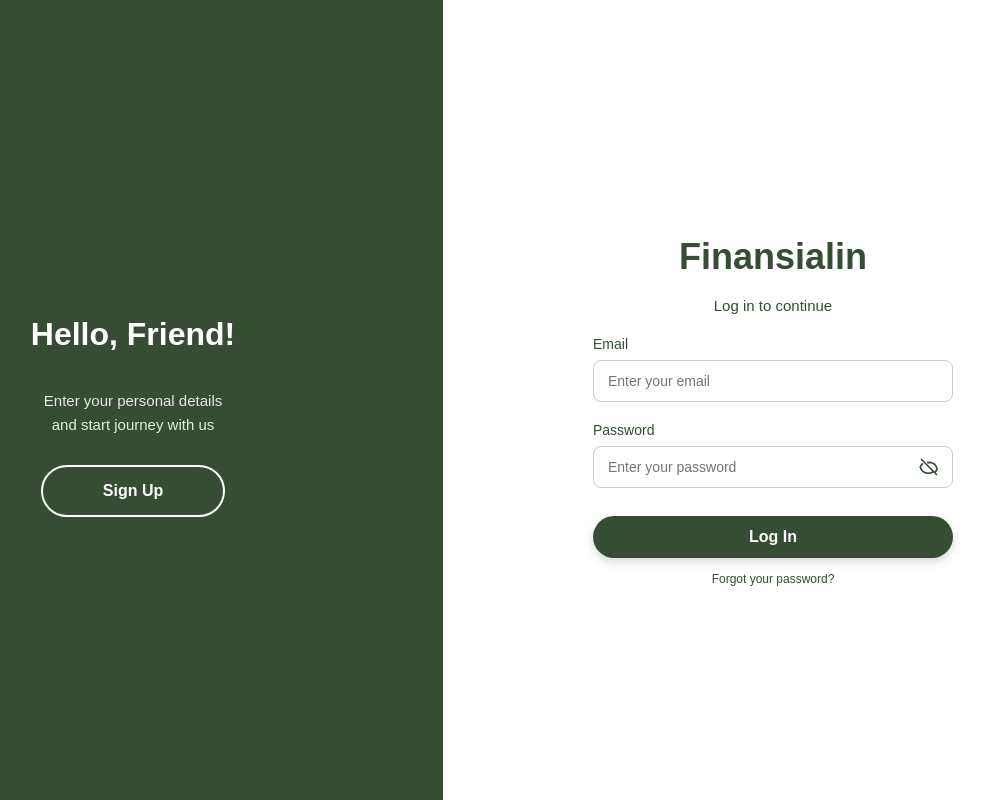
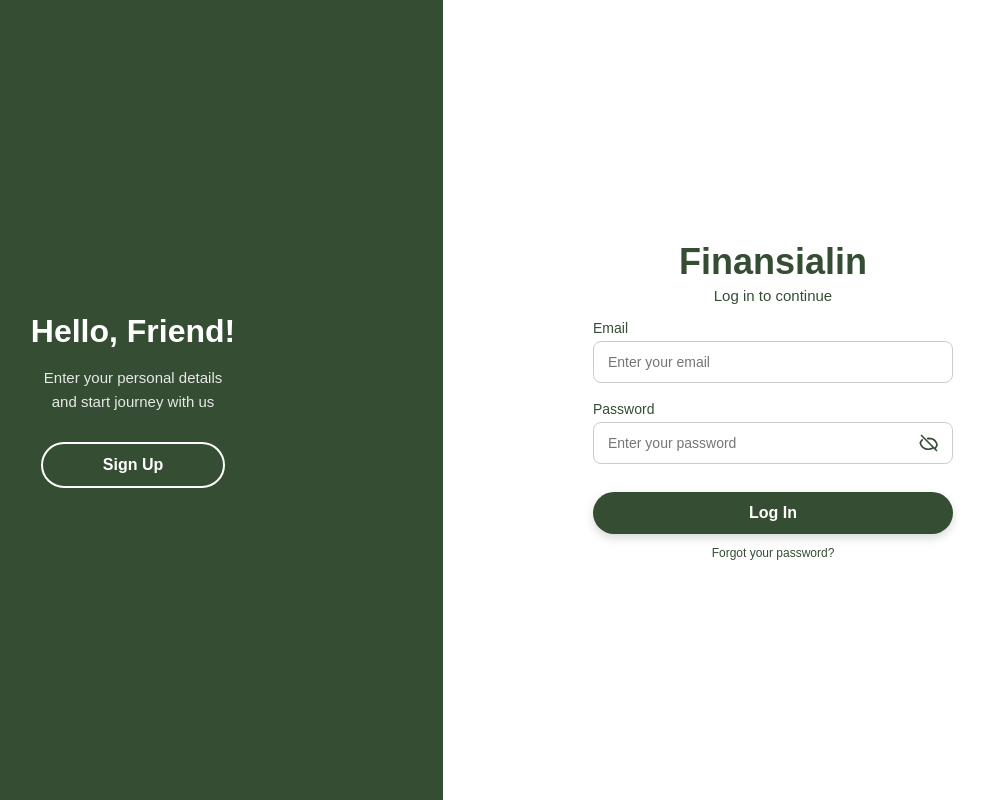
Before and after one commit to zafiranurkamila/frontend-finansialin, a Next.js app: page /login in a window 1280 px wide. Shown: the whole page, without its empty margins (177-1163 px from the left). Built offline with nearby package versions, Linux system fonts and the light colour scheme.

Commit message:
beranda full revisi tampilan awal

```diff
--- a/app/globals.css
+++ b/app/globals.css
@@ -1,114 +1,115 @@
-/* ---- from src/index.css ---- */
-:root {
-  font-family: system-ui, Avenir, Helvetica, Arial, sans-serif;
-  line-height: 1.5;
-  font-weight: 400;
+/* ===== Reset & Base Styles ===== */
+* {
+  margin: 0;
+  padding: 0;
+  box-sizing: border-box;
+}
 
-  color-scheme: light dark;
-  color: rgba(255, 255, 255, 0.87);
-  background-color: #242424;
+html {
+  height: 100%;
+  width: 100%;
+  margin: 0;
+  padding: 0;
+}
 
-  font-synthesis: none;
-  text-rendering: optimizeLegibility;
+body {
+  margin: 0;
+  padding: 0;
+  height: 100%;
+  width: 100%;
+  font-family: 'Poppins', -apple-system, BlinkMacSystemFont, 'Segoe UI', 'Roboto', 'Oxygen',
+    'Ubuntu', 'Cantarell', 'Fira Sans', 'Droid Sans', 'Helvetica Neue',
+    sans-serif;
   -webkit-font-smoothing: antialiased;
   -moz-osx-font-smoothing: grayscale;
+  background-color: #F5F7FA;
+  color: #111827;
+  overflow-x: hidden;
 }
 
-/* ===== Hapus underline bawaan semua link ===== */
+/* ===== Next.js Root ===== */
+#__next {
+  height: 100%;
+  width: 100%;
+}
+
+/* ===== Links ===== */
 a {
+  color: inherit;
   text-decoration: none;
-  color: inherit;
 }
 
 a:hover {
   text-decoration: none;
 }
 
-body {
-  margin: 0;
-  display: flex;
-  place-items: center;
-  min-width: 320px;
-  min-height: 100vh;
+/* ===== Buttons Reset ===== */
+button {
+  font-family: inherit;
+  cursor: pointer;
 }
 
-h1 {
-  font-size: 3.2em;
-  line-height: 1.1;
+/* ===== Headings ===== */
+h1, h2, h3, h4, h5, h6 {
+  font-weight: 600;
+  line-height: 1.2;
 }
 
-button {
-  border-radius: 8px;
-  border: 1px solid transparent;
-  padding: 0.6em 1.2em;
-  font-size: 1em;
-  font-weight: 500;
-  font-family: inherit;
-  background-color: #1a1a1a;
-  cursor: pointer;
-  transition: border-color 0.25s;
-}
-button:hover {
-  border-color: #646cff;
-}
-button:focus,
-button:focus-visible {
-  outline: 4px auto -webkit-focus-ring-color;
+/* ===== Lists ===== */
+ul, ol {
+  list-style: none;
+  padding: 0;
+  margin: 0;
 }
 
-@media (prefers-color-scheme: light) {
-  :root {
-    color: #213547;
-    background-color: #ffffff;
-  }
-  a:hover {
-    color: #747bff;
-  }
-  button {
-    background-color: #f9f9f9;
-  }
+/* ===== Inputs ===== */
+input, textarea, select {
+  font-family: inherit;
 }
 
-/* ---- from src/App.css ---- */
-#root {
-  max-width: 1280px;
-  margin: 0 auto;
-  padding: 2rem;
+/* ===== Remove default focus outline, add custom ===== */
+button:focus-visible,
+input:focus-visible,
+textarea:focus-visible,
+select:focus-visible {
+  outline: 2px solid #344d33;
+  outline-offset: 2px;
+}
+
+/* ===== Scrollbar Styling (Optional) ===== */
+::-webkit-scrollbar {
+  width: 8px;
+  height: 8px;
+}
+
+::-webkit-scrollbar-track {
+  background: #F3F4F6;
+}
+
+::-webkit-scrollbar-thumb {
+  background: #9CA3AF;
+  border-radius: 4px;
+}
+
+::-webkit-scrollbar-thumb:hover {
+  background: #6B7280;
+}
+
+/* ===== Utility Classes ===== */
+.text-center {
   text-align: center;
 }
 
-.logo {
-  height: 6em;
-  padding: 1.5em;
-  will-change: filter;
-  transition: filter 300ms;
-}
-.logo:hover {
-  filter: drop-shadow(0 0 2em #646cffaa);
-}
-.logo.react:hover {
-  filter: drop-shadow(0 0 2em #61dafbaa);
+.flex {
+  display: flex;
 }
 
-@keyframes logo-spin {
-  from {
-    transform: rotate(0deg);
-  }
-  to {
-    transform: rotate(360deg);
-  }
+.flex-center {
+  display: flex;
+  justify-content: center;
+  align-items: center;
 }
 
-@media (prefers-reduced-motion: no-preference) {
-  a:nth-of-type(2) .logo {
-    animation: logo-spin infinite 20s linear;
-  }
+.hidden {
+  display: none;
 }
-
-.card {
-  padding: 2em;
-}
-
-.read-the-docs {
-  color: #888;
-}
```
Also changed, not shown: app/style/welcome.css (+38 -10 lines).
